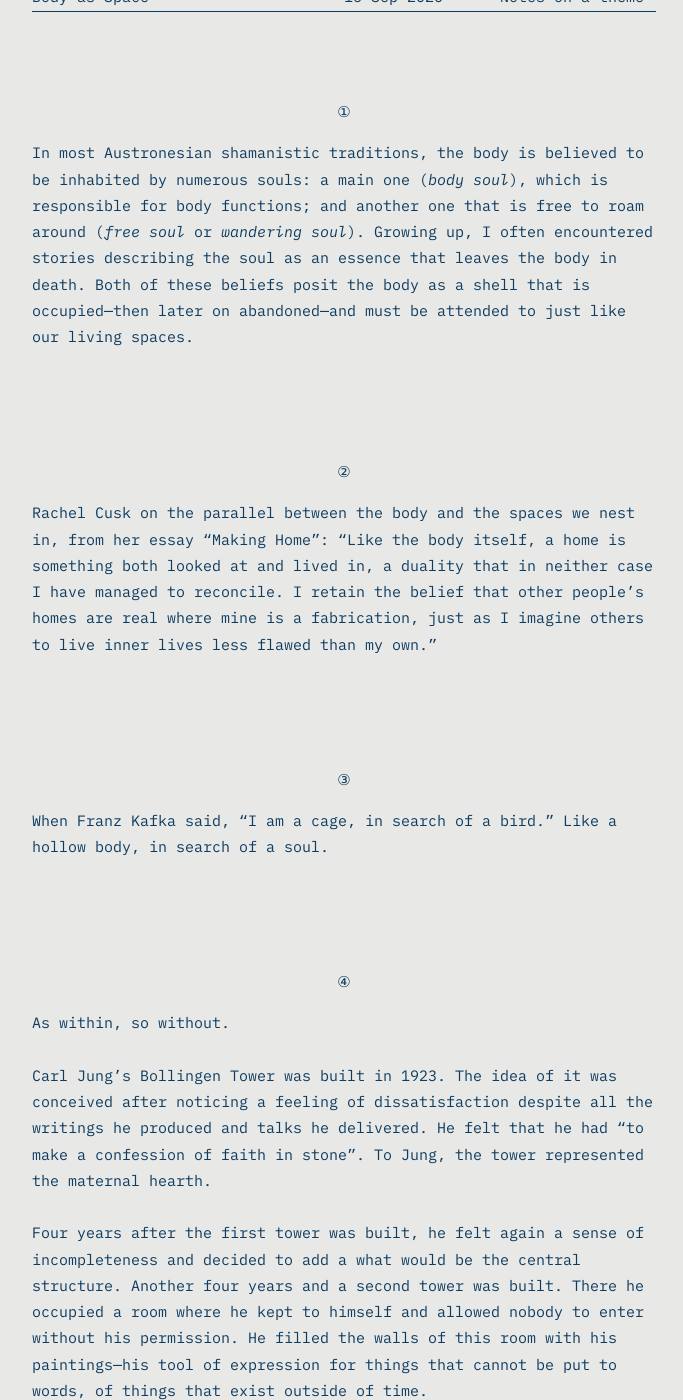
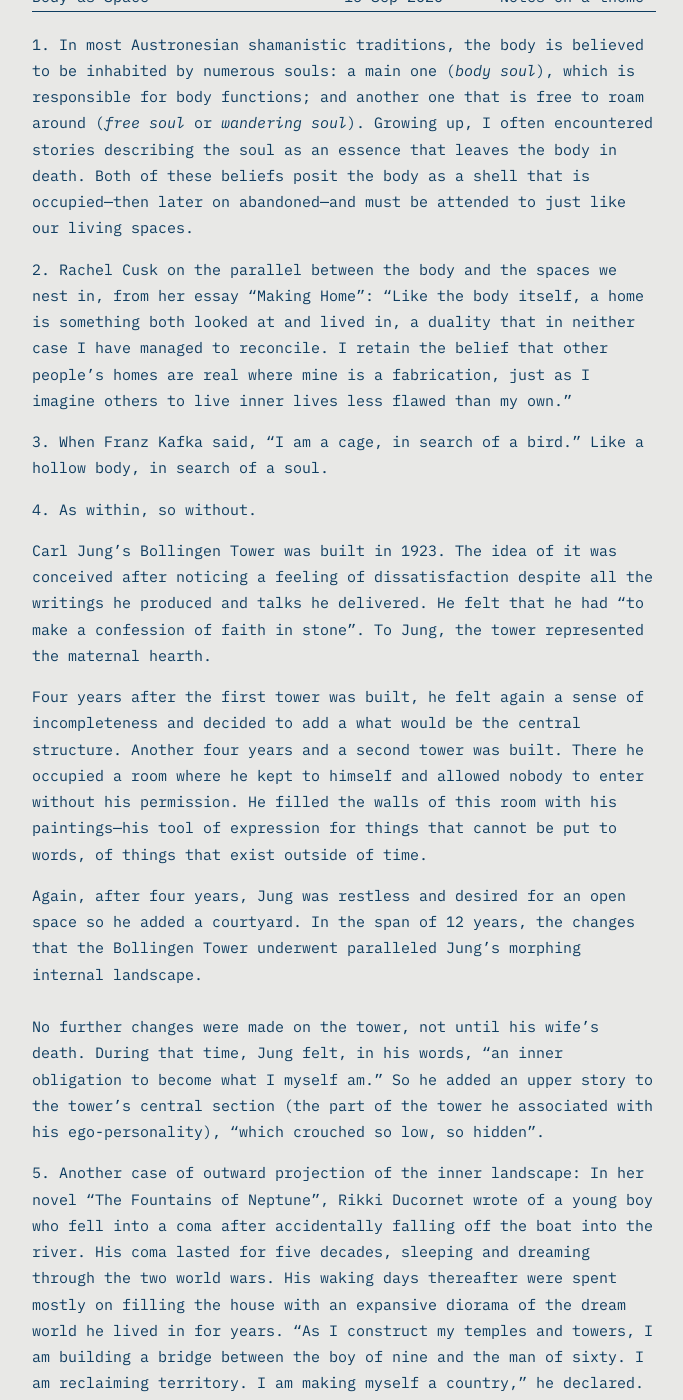
Before and after one commit to comballar/comballar.github.io, a Jekyll site: the page built from _posts/2020-09-16-body-as-space.md, in a window 1280 px wide and 1400 px high, scrolled down 247 px. Shown: the whole window, without its empty margins (88-771 px from the left). Built offline with Jekyll 4.4.1, drawn with Linux system fonts in a browser that asks for light colours; some of the changed text lies outside the part shown.

Commit message:
Update 2020-09-16-body-as-space.md

```diff
--- a/_posts/2020-09-16-body-as-space.md
+++ b/_posts/2020-09-16-body-as-space.md
@@ -6,32 +6,32 @@ author: August Remier
 category: Notes on a theme
 img: https://raw.githubusercontent.com/comoballar/postdb/main/journal01/06.png
 ---
-
+<p>
+  1.  In most Austronesian shamanistic traditions, the body is believed to be inhabited by numerous souls: a main one (<i>body soul</i>), which is responsible for body functions; and another one that is free to roam around (<i>free soul</i> or <i>wandering soul</i>). Growing up, I often encountered stories describing the soul as an essence that leaves the body in death. Both of these beliefs posit the body as a shell that is occupied—then later on abandoned—and must be attended to just like our living spaces.
+</p>
+<p>
+  2.  Rachel Cusk on the parallel between the body and the spaces we nest in, from her essay “Making Home”: “Like the body itself, a home is something both looked at and lived in, a duality that in neither case I have managed to reconcile. I retain the belief that other people’s homes are real where mine is a fabrication, just as I imagine others to live inner lives less flawed than my own.”
+</p>
+<p>
+  3.  When Franz Kafka said, “I am a cage, in search of a bird.” Like a hollow body, in search of a soul.
+</p>
+<p>
+  4.  As within, so without.
+</p>
+<p>
+  Carl Jung’s Bollingen Tower was built in 1923. The idea of it was conceived after noticing a feeling of dissatisfaction despite all the writings he produced and talks he delivered. He felt that he had “to make a confession of faith in stone”. To Jung, the tower represented the maternal hearth.
+</p>
+<p>
+  Four years after the first tower was built, he felt again a sense of incompleteness and decided to add a what would be the central structure. Another four years and a second tower was built. There he occupied a room where he kept to himself and allowed nobody to enter without his permission. He filled the walls of this room with his paintings—his tool of expression for things that cannot be put to words, of things that exist outside of time.
+</p>
+<p>
+  Again, after four years, Jung was restless and desired for an open space so he added a courtyard. In the span of 12 years, the changes that the Bollingen Tower underwent paralleled Jung’s morphing internal landscape.<br><br>
+No further changes were made on the tower, not until his wife’s death. During that time, Jung felt, in his words, “an inner obligation to become what I myself am.” So he added an upper story to the tower’s central section (the part of the tower he associated with his ego-personality), “which crouched so low, so hidden”.
+</p>
+<p>
+  5.  Another case of outward projection of the inner landscape: In her novel “The Fountains of Neptune”, Rikki Ducornet wrote of a young boy who fell into a coma after accidentally falling off the boat into the river. His coma lasted for five decades, sleeping and dreaming through the two world wars. His waking days thereafter were spent mostly on filling the house with an expansive diorama of the dream world he lived in for years.  “As I construct my temples and towers, I am building a bridge between the boy of nine and the man of sixty. I am reclaiming territory. I am making myself a country,” he declared.
+</p>
+<p>
+  6.  Saint Paul wrote, as if in lament: “Do you not know that your bodies are temples of the Holy Spirit, who is in you, who you have received from God?” There is no need to search outside of myself, I can meet my god in the cathedral of my own flesh.
+</p>
 <br><br>
-<p align="center">①</p>
-In most Austronesian shamanistic traditions, the body is believed to be inhabited by numerous souls: a main one (<i>body soul</i>), which is responsible for body functions; and another one that is free to roam around (<i>free soul</i> or <i>wandering soul</i>). Growing up, I often encountered stories describing the soul as an essence that leaves the body in death. Both of these beliefs posit the body as a shell that is occupied—then later on abandoned—and must be attended to just like our living spaces.
-
-<br><br><br>
-<p align="center">②</p>
-Rachel Cusk on the parallel between the body and the spaces we nest in, from her essay “Making Home”: “Like the body itself, a home is something both looked at and lived in, a duality that in neither case I have managed to reconcile. I retain the belief that other people’s homes are real where mine is a fabrication, just as I imagine others to live inner lives less flawed than my own.”
-
-<br><br><br>
-<p align="center">③</p>
-When Franz Kafka said, “I am a cage, in search of a bird.” Like a hollow body, in search of a soul.
-
-<br><br><br>
-<p align="center">④</p>
-As within, so without.<br><br>
-Carl Jung’s Bollingen Tower was built in 1923. The idea of it was conceived after noticing a feeling of dissatisfaction despite all the writings he produced and talks he delivered. He felt that he had “to make a confession of faith in stone”. To Jung, the tower represented the maternal hearth.<br><br>
-Four years after the first tower was built, he felt again a sense of incompleteness and decided to add a what would be the central structure. Another four years and a second tower was built. There he occupied a room where he kept to himself and allowed nobody to enter without his permission. He filled the walls of this room with his paintings—his tool of expression for things that cannot be put to words, of things that exist outside of time.<br><br>
-Again, after four years, Jung was restless and desired for an open space so he added a courtyard. In the span of 12 years, the changes that the Bollingen Tower underwent paralleled Jung’s morphing internal landscape.<br><br>
-No further changes were made on the tower, not until his wife’s death. During that time, Jung felt, in his words, “an inner obligation to become what I myself am.” So he added an upper story to the tower’s central section (the part of the tower he associated with his ego-personality), “which crouched so low, so hidden”.
-<br><br><br>
-<p align="center">⑤</p>
-Another case of outward projection of the inner landscape: In her novel “The Fountains of Neptune”, Rikki Ducornet wrote of a young boy who fell into a coma after accidentally falling off the boat into the river. His coma lasted for five decades, sleeping and dreaming through the two world wars. His waking days thereafter were spent mostly on filling the house with an expansive diorama of the dream world he lived in for years.  “As I construct my temples and towers, I am building a bridge between the boy of nine and the man of sixty. I am reclaiming territory. I am making myself a country,” he declared.
-
-<br><br><br>
-<p align="center">⑥</p>
-Saint Paul wrote, as if in lament: “Do you not know that your bodies are temples of the Holy Spirit, who is in you, who you have received from God?” There is no need to search outside of myself, I can meet my god in the cathedral of my own flesh.
-
-<br><br>
```
